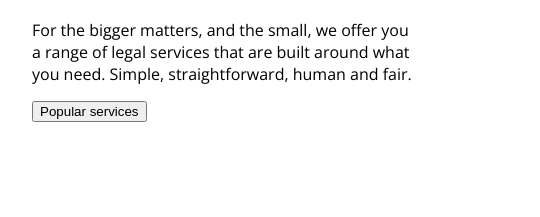
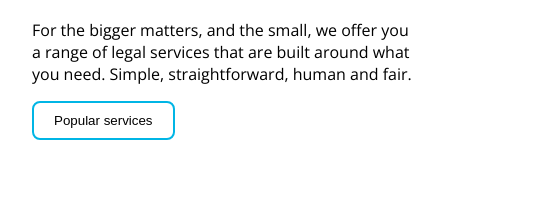
Before and after one commit to jdsandahl/sg-technical-test, a website: page index.html in a window 1280 px wide. Shown: the part 158-375 px from the top of the page, 23-563 px from the left. Drawn offline with nearby package versions, Linux system fonts and the light colour scheme.

Commit message:
added base styling for the btn class along with the hover styling for the button, the speed of the effect is controlled by the transition attribute for btn

```diff
--- a/styles.css
+++ b/styles.css
@@ -23,6 +23,22 @@
     font-family: 'Open Sans', sans-serif;
 }
 
+.btn {
+    padding: 10px 20px;
+
+    background-color: #fff;
+    border: 2px solid #00b5e5;
+    border-radius: 8px;
+    transition: all ease 0.3s;
+
+    cursor: pointer;
+}
+
+.btn:hover {
+    border: 2px solid black;
+    text-decoration: underline;
+}
+
 .image-wrapper {
     height: 100%;
     padding: 15px;
```
